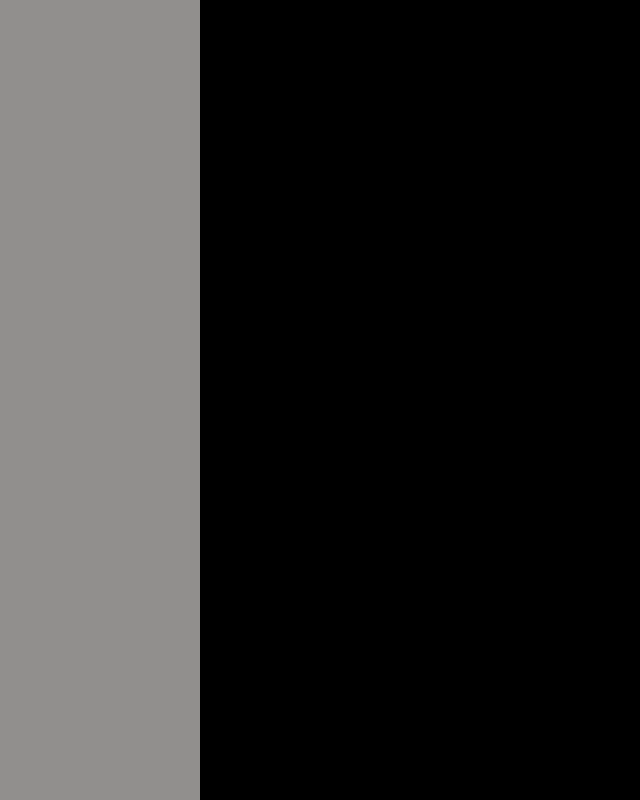
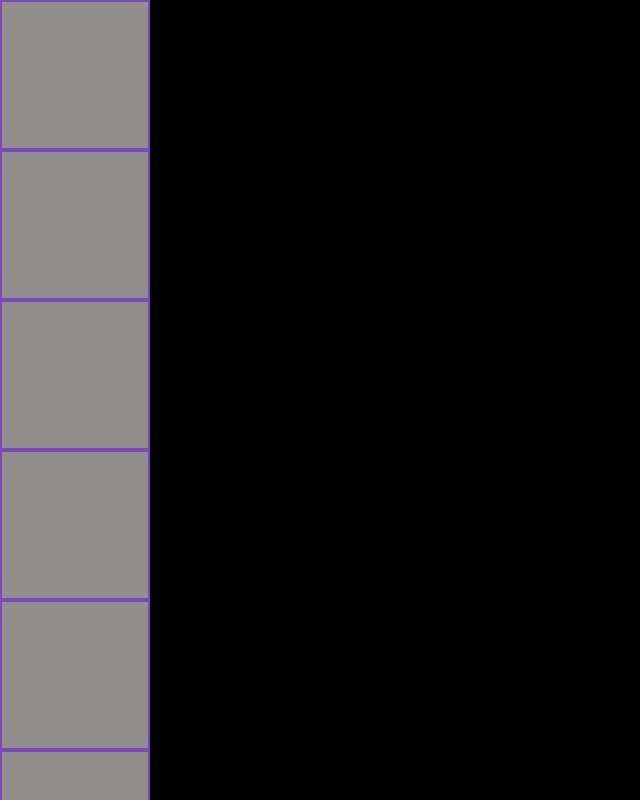
Before and after one commit to sergJess/LinesReact, a React (Create React App) app: page / in a window 1280 px wide. Shown: the top 800 px of the page, without its empty margins (0-640 px from the left). Built offline with nearby package versions, Linux system fonts and the light colour scheme.

Commit message:
feat: add callbcak

```diff
--- a/src/components/game-cell/game-cell.css
+++ b/src/components/game-cell/game-cell.css
@@ -1,5 +1,6 @@
 .game-cell{
-	width: 200px;
-	height: 200px;
+	width: 150px;
+	height: 150px;
 	background-color: #918f8d;
+	border: 2px solid #7b49b8;
 }
--- a/src/components/game-cell/game-cell.tsx
+++ b/src/components/game-cell/game-cell.tsx
@@ -3,17 +3,22 @@ import './game-cell.css';
 type TgameCell = {
   coordX: number;
   coordY: number;
+  callback: (x: number, y: number) => void;
 };
-export class GameCell extends React.Component<TgameCell> {
+type TgameCellState = { coordX: number; coordY: number };
+export class GameCell extends React.Component<TgameCell, TgameCellState> {
   constructor(props: TgameCell) {
     super(props);
+    this.clickToCell = this.clickToCell.bind(this);
     this.state = {
       coordX: this.props.coordX,
       coordY: this.props.coordY,
     };
   }
-
+  clickToCell(): void {
+    this.props.callback(this.state.coordX, this.state.coordY);
+  }
   render() {
-    return <div className="game-cell"></div>;
+    return <div onClick={this.clickToCell} className="game-cell"></div>;
   }
 }
--- a/src/components/game-field/game-field.tsx
+++ b/src/components/game-field/game-field.tsx
@@ -35,7 +35,16 @@ export class GameField extends React.Component<TgameField> {
     return (
       <div className="game-field" style={gameFieldStyle}>
         {this.cellsArray.map((item, index) => {
-          return <GameCell key={index.toString()} coordX={item.coordX} coordY={item.coordY} />;
+          return (
+            <GameCell
+              callback={() => {
+                console.log('Jess');
+              }}
+              key={index.toString()}
+              coordX={item.coordX}
+              coordY={item.coordY}
+            />
+          );
         })}
       </div>
     );
```
